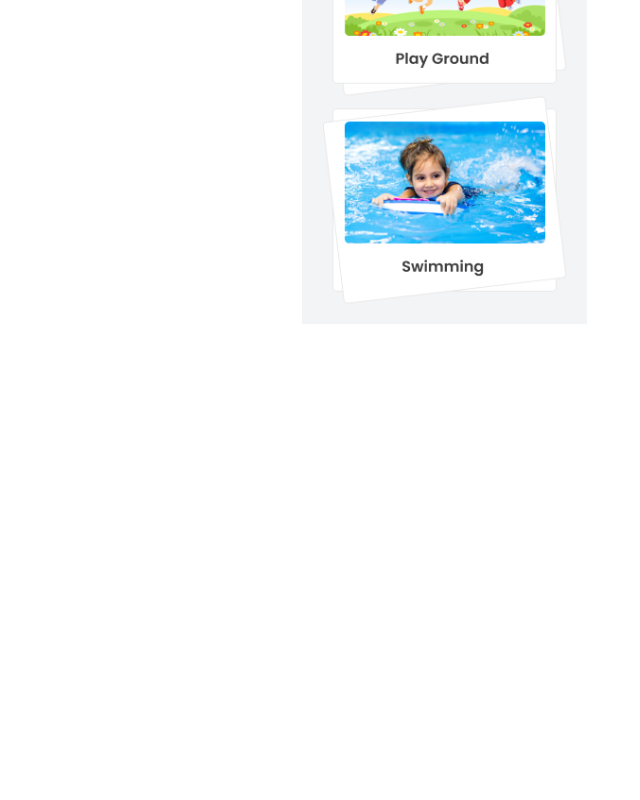
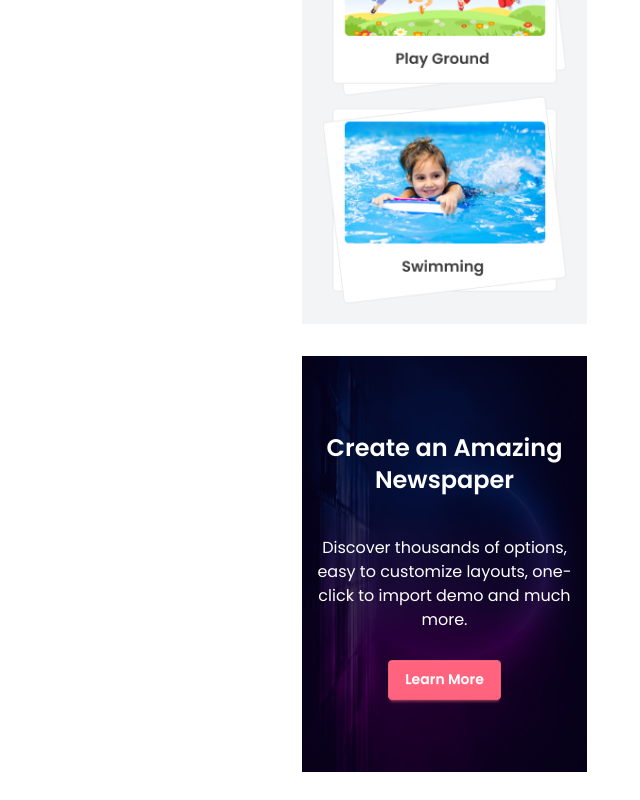
Before and after one commit to rafiulhasan1/The-News-Room, a React (Vite) app: page / in a window 1280 px wide. Shown: the part 1043-1843 px from the top of the page, without its empty margins (640-1280 px from the left). Before the commit the page ends 1399 px from the top, so only its background shows below. Built offline with nearby package versions, Linux system fonts and the light colour scheme; no server answers.

Commit message:
right side last part added

```diff
--- a/src/Components/LayoutComponents/LeftNevBer.jsx
+++ b/src/Components/LayoutComponents/LeftNevBer.jsx
@@ -1,4 +1,5 @@
 import { useEffect, useState } from "react";
+import { NavLink } from "react-router-dom";
 
 const LeftNevBer = () => {
 
@@ -15,7 +16,9 @@ const LeftNevBer = () => {
             <h2 className="font-semibold">All Caterogy</h2>
             <div className="flex flex-col gap-2 mt-3">
                 {
-                    cetagories.map(cetagory => <button className="btn font-semibold" key={cetagory.category_id}>{cetagory.category_name}</button>)
+                    cetagories.map(cetagory => <NavLink to={`/cetagory/${cetagory.category_id}`} className="btn font-semibold" key={cetagory.category_id}>
+                        {cetagory.category_name}
+                    </NavLink>)
                 }
             </div>
         </div>
--- a/src/Components/LayoutComponents/RightNavBer.jsx
+++ b/src/Components/LayoutComponents/RightNavBer.jsx
@@ -1,5 +1,6 @@
 import FindOut from "../FindOut";
 import QZone from "../QZone";
+import RightSideBanner from "../RightSideBanner";
 import SocialLogin from "../SocialLogin";
 
 const RightNavBer = () => {
@@ -8,6 +9,7 @@ const RightNavBer = () => {
             <SocialLogin></SocialLogin>
             <FindOut></FindOut>
             <QZone></QZone>
+            <RightSideBanner></RightSideBanner>
         </div>
     );
 };
--- /dev/null
+++ b/src/Components/RightSideBanner.jsx
@@ -0,0 +1,22 @@
+import bgPng from "../assets/bg.png"
+
+const RightSideBanner = () => {
+    return (
+        <div>
+            <div className="text-center my-7 py-12 bg-gray-100"
+                style={{
+                    backgroundImage: `url(${bgPng})`,
+                    backgroundSize: "cover",
+                    backgroundPosition: "center",
+                    backgroundRepeat: "no-repeat",
+                }}
+            >
+                <h1 className="text-2xl font-semibold p-3 my-4 text-white">Create an Amazing Newspaper</h1>
+                <p className="p-3 my-4 text-white">Discover thousands of options, easy to customize layouts, one-click to import demo and much more.</p>
+                <button className="btn btn-error text-white font-semibold mb-6">Learn More</button>
+            </div>
+        </div>
+    );
+};
+
+export default RightSideBanner;
```
